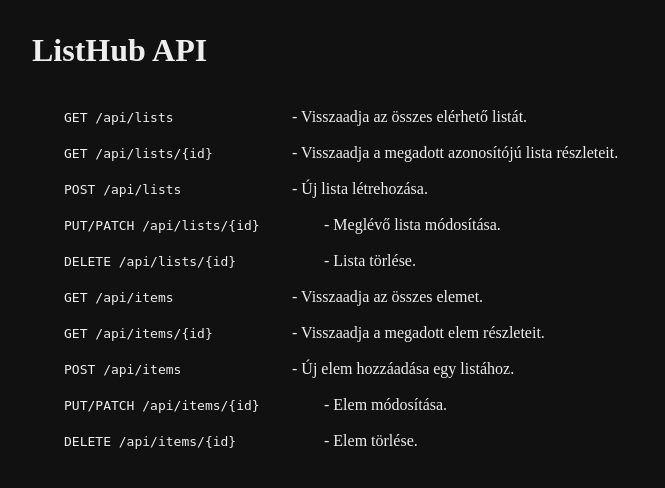
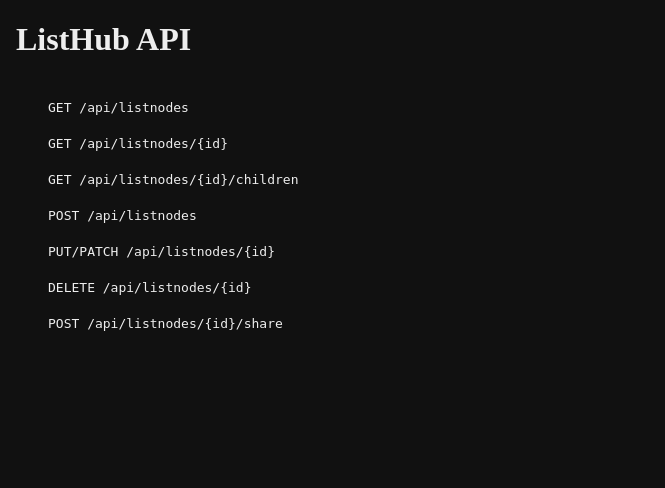
Before and after one commit to KorvusKroax/ListHub, a Symfony app: template templates/home/index.html.twig in a window 1280 px wide. Shown: the top 488 px of the page, without its empty margins (0-665 px from the left). Run offline with Twig, Linux system fonts and the light colour scheme; the template is opened without the code that fills it, so the values that code supplies are empty; some libraries are stand-ins or nearby versions.

Commit message:
endpoint info correction

```diff
--- a/templates/base.html.twig
+++ b/templates/base.html.twig
@@ -11,7 +11,7 @@
             {{ encore_entry_script_tags('app') }}
         {% endblock %}
     </head>
-    <body style="background:#111;color:#eee;margin:2rem">
+    <body style="background:#111;color:#eee;margin:1rem">
         {% block body %}{% endblock %}
     </body>
 </html>
--- a/templates/home/index.html.twig
+++ b/templates/home/index.html.twig
@@ -3,15 +3,12 @@
 {% block body %}
     <h1>ListHub API</h1>
     <div style="white-space:pre">
-        <code>GET /api/lists</code>&#9;&#9;&#9;&#9; - Visszaadja az összes elérhető listát.<br>
-        <code>GET /api/lists/{id}</code>&#9;&#9;&#9; - Visszaadja a megadott azonosítójú lista részleteit.<br>
-        <code>POST /api/lists</code>&#9;&#9;&#9;&#9; - Új lista létrehozása.<br>
-        <code>PUT/PATCH /api/lists/{id}</code>&#9;&#9; - Meglévő lista módosítása.<br>
-        <code>DELETE /api/lists/{id}</code>&#9;&#9;&#9; - Lista törlése.<br>
-        <code>GET /api/items</code>&#9;&#9;&#9;&#9; - Visszaadja az összes elemet.<br>
-        <code>GET /api/items/{id}</code>&#9;&#9;&#9; - Visszaadja a megadott elem részleteit.<br>
-        <code>POST /api/items</code>&#9;&#9;&#9;&#9; - Új elem hozzáadása egy listához.<br>
-        <code>PUT/PATCH /api/items/{id}</code>&#9;&#9; - Elem módosítása.<br>
-        <code>DELETE /api/items/{id}</code>&#9;&#9;&#9; - Elem törlése.<br>
+        <code>GET /api/listnodes</code><br>
+        <code>GET /api/listnodes/{id}</code><br>
+        <code>GET /api/listnodes/{id}/children</code><br>
+        <code>POST /api/listnodes</code><br>
+        <code>PUT/PATCH /api/listnodes/{id}</code><br>
+        <code>DELETE /api/listnodes/{id}</code><br>
+        <code>POST /api/listnodes/{id}/share</code><br>
     </div>
 {% endblock %}
```
